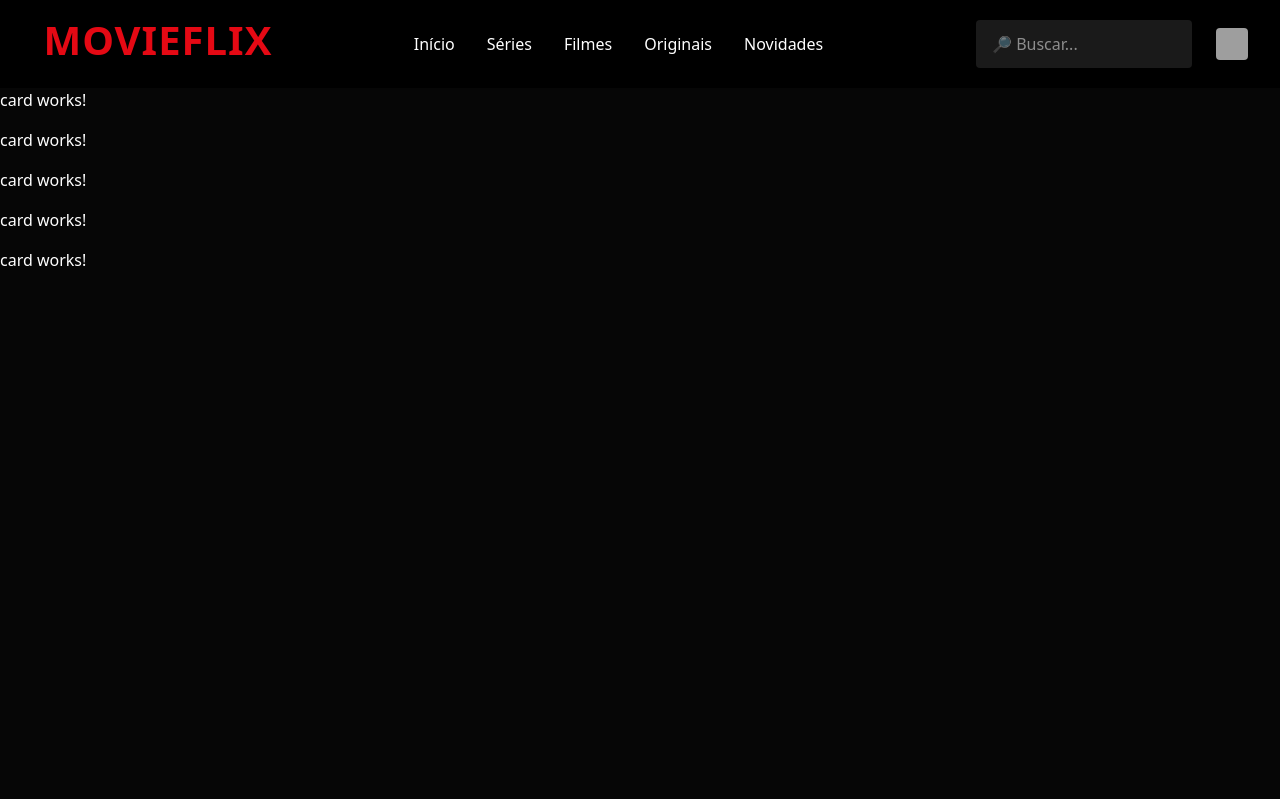
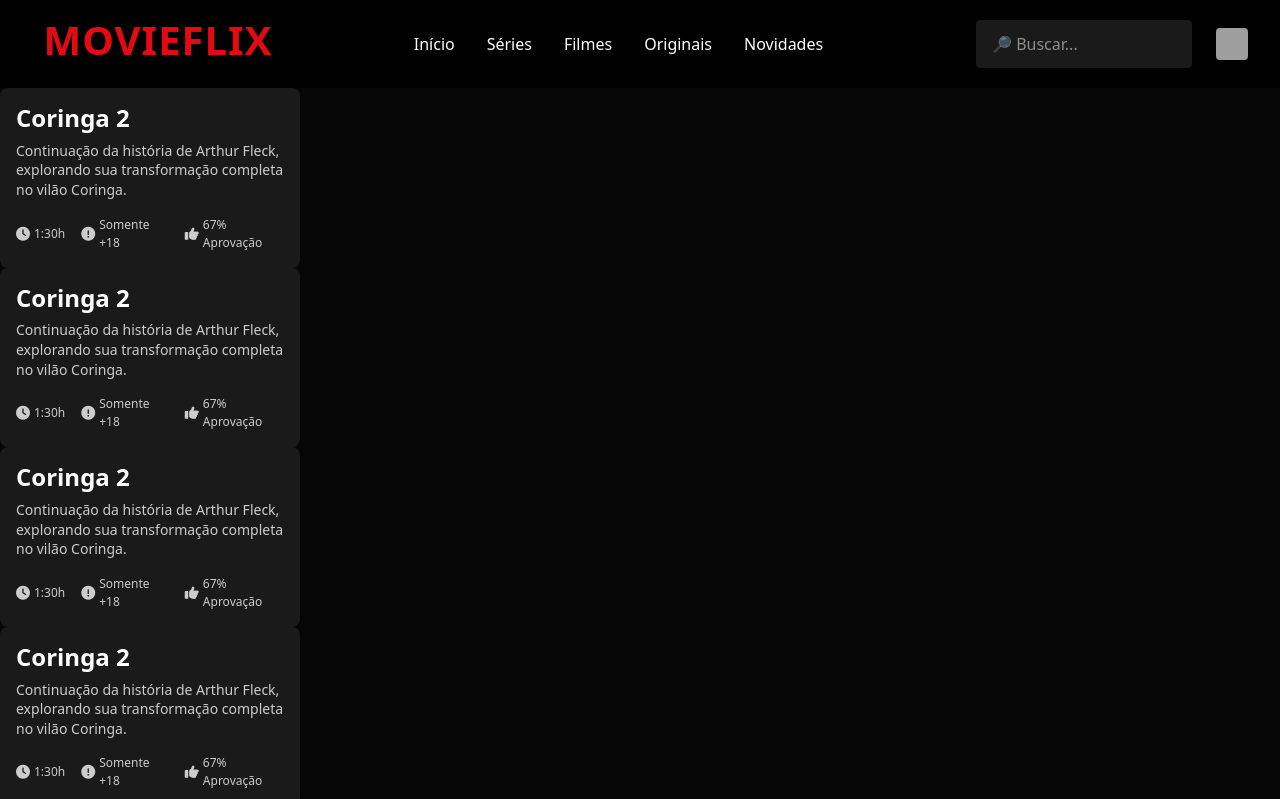
Before and after one commit to Daniel-SebastiaNC/Angular-movieflix, an Angular app: page / in a window 1280 px wide. Shown: the top 799 px of the page. Built offline with nearby package versions, Linux system fonts and the light colour scheme; grey boxes are pictures that could not be loaded.

Commit message:
feat: add html and style in component card logged

```diff
--- a/src/app/components/logged/card/card.component.css
+++ b/src/app/components/logged/card/card.component.css
@@ -0,0 +1,47 @@
+.movie-card {
+  background-color: #1a1a1a;
+  border-radius: 8px;
+  overflow: hidden;
+  width: 300px;
+  color: white;
+  transition: transform 0.3s ease;
+}
+
+.movie-card:hover {
+  transform: scale(1.02);
+}
+
+.movie-content {
+  padding: 16px;
+}
+
+.movie-title {
+  font-size: 24px;
+  margin: 0 0 8px 0;
+  font-weight: bold;
+}
+
+.movie-description {
+  font-size: 14px;
+  color: #cccccc;
+  margin-bottom: 16px;
+  line-height: 1.4;
+}
+
+.movie-info {
+  display: flex;
+  justify-content: flex-start;
+  gap: 16px;
+}
+
+.info-item {
+  display: flex;
+  align-items: center;
+  gap: 4px;
+  font-size: 12px;
+  color: #cccccc;
+}
+
+.info-item i {
+  font-size: 14px;
+}
--- a/src/app/components/logged/card/card.component.html
+++ b/src/app/components/logged/card/card.component.html
@@ -1 +1,20 @@
-<p>card works!</p>
+<div class="movie-card">
+  <div class="movie-content">
+    <h2 class="movie-title">Coringa 2</h2>
+    <p class="movie-description">Continuação da história de Arthur Fleck, explorando sua transformação completa no vilão Coringa.</p>
+    <div class="movie-info">
+      <div class="info-item">
+        <i class="fas fa-clock"></i>
+        <span>1:30h</span>
+      </div>
+      <div class="info-item">
+        <i class="fas fa-exclamation-circle"></i>
+        <span>Somente +18</span>
+      </div>
+      <div class="info-item">
+        <i class="fas fa-thumbs-up"></i>
+        <span>67% Aprovação</span>
+      </div>
+    </div>
+  </div>
+</div>
```
